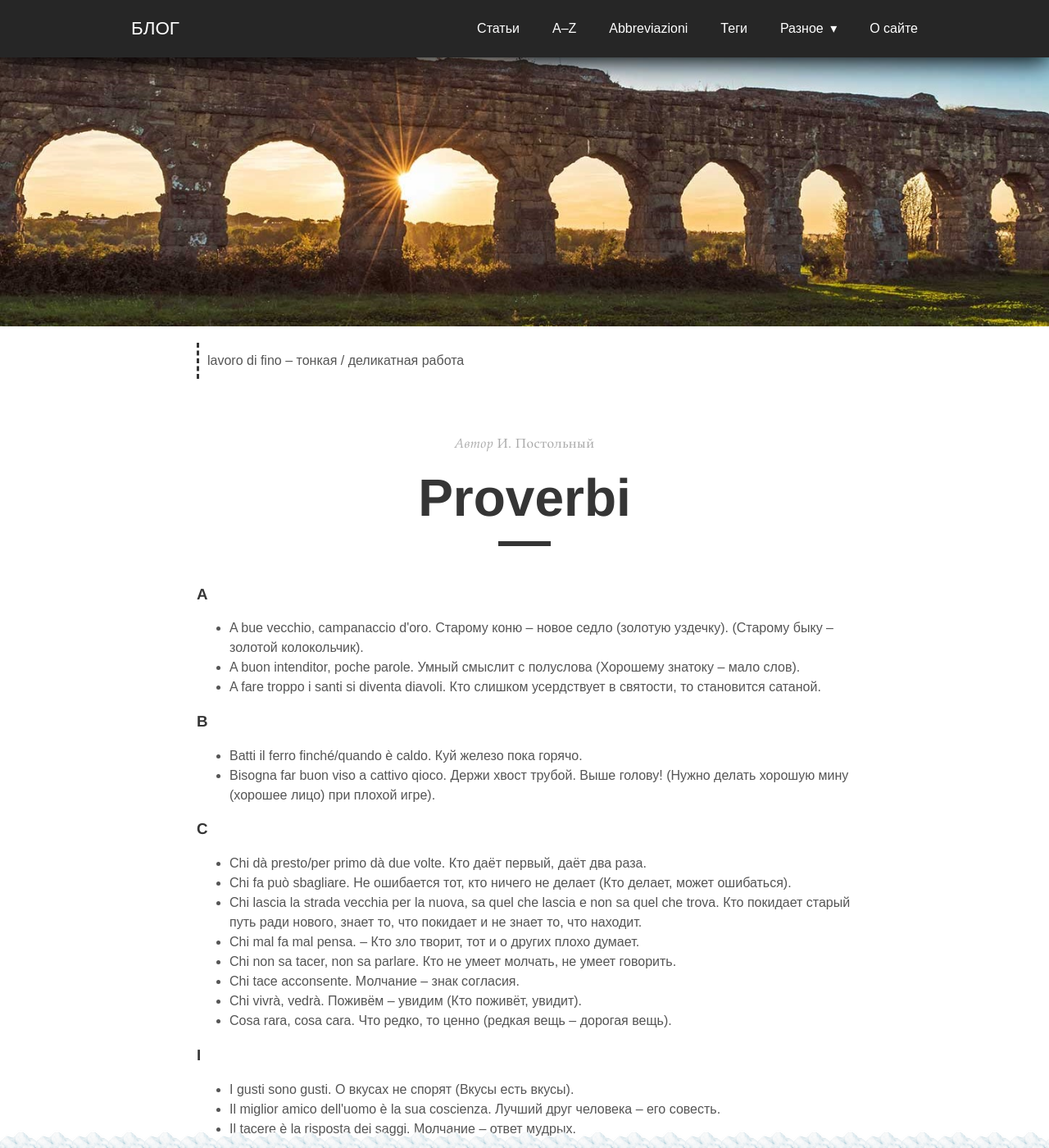
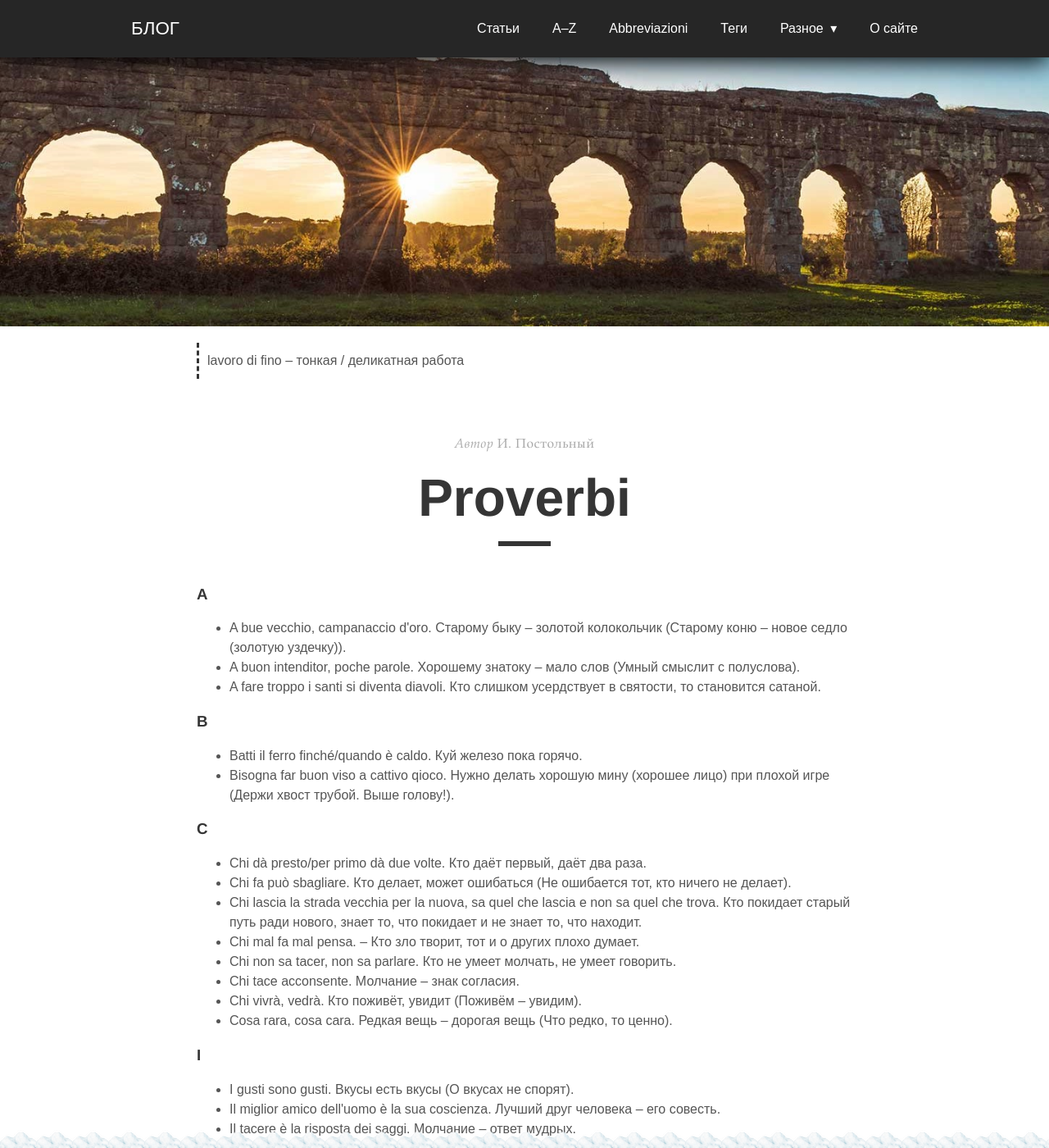
Before and after one commit to postolny/postolny.github.io, a Jekyll site: the page built from _pages/proverbi.md, in a window 1280 px wide and 1400 px high. Shown: the whole window at 82% size. Built offline with Jekyll 4.4.1, drawn with Linux system fonts in a browser that asks for light colours; nearby versions of some CDN libraries.

Commit message:
Add files via upload

```diff
--- a/_pages/proverbi.md
+++ b/_pages/proverbi.md
@@ -8,29 +8,29 @@ permalink: /proverbi/
 
 ### A
 
-- A bue vecchio, campanaccio d'oro. Старому коню – новое седло (золотую уздечку). (Старому быку – золотой колокольчик).
-- A buon intenditor, poche parole. Умный смыслит с полуслова (Хорошему знатоку – мало слов).
+- A bue vecchio, campanaccio d'oro. Старому быку – золотой колокольчик (Старому коню – новое седло (золотую уздечку)).
+- A buon intenditor, poche parole.  Хорошему знатоку – мало слов (Умный смыслит с полуслова).
 - A fare troppo i santi si diventa diavoli. Кто слишком усердствует в святости, то становится сатаной.
 
 ### B
 
 - Batti il ferro finché/quando è caldo. Куй железо пока горячо.
-- Bisogna far buon viso a cattivo qioco. Держи хвост трубой. Выше голову! (Нужно делать хорошую мину (хорошее лицо) при плохой игре).
+- Bisogna far buon viso a cattivo qioco. Нужно делать хорошую мину (хорошее лицо) при плохой игре (Держи хвост трубой. Выше голову!).
 
 ### C
 
 - Chi dà presto/per primo dà due volte. Кто даёт первый, даёт два раза.
-- Chi fa può sbagliare. Не ошибается тот, кто ничего не делает (Кто делает, может ошибаться).
+- Chi fa può sbagliare. Кто делает, может ошибаться (Не ошибается тот, кто ничего не делает).
 - Chi lascia la strada vecchia per la nuova, sa quel che lascia e non sa quel che trova. Кто покидает старый путь ради нового, знает то, что покидает и не знает то, что находит.
 - Chi mal fa mal pensa. – Кто зло творит, тот и о других плохо думает.
 - Chi non sa tacer, non sa parlare. Кто не умеет молчать, не умеет говорить.
 - Chi tace acconsente. Молчание – знак согласия.
-- Chi vivrà, vedrà. Поживём – увидим (Кто поживёт, увидит).
-- Cosa rara, cosa cara. Что редко, то ценно (редкая вещь – дорогая вещь).
+- Chi vivrà, vedrà. Кто поживёт, увидит (Поживём – увидим).
+- Cosa rara, cosa cara.  Редкая вещь – дорогая вещь (Что редко, то ценно).
 
 ### I
 
-- I gusti sono gusti. О вкусах не спорят (Вкусы есть вкусы).
+- I gusti sono gusti. Вкусы есть вкусы (О вкусах не спорят).
 - Il miglior amico dell'uomo è la sua coscienza. Лучший друг человека – его совесть.
 - Il tacere è la risposta dei saggi. Молчание – ответ мудрых.
 - Il tempo è oro. Время – золото.
```
